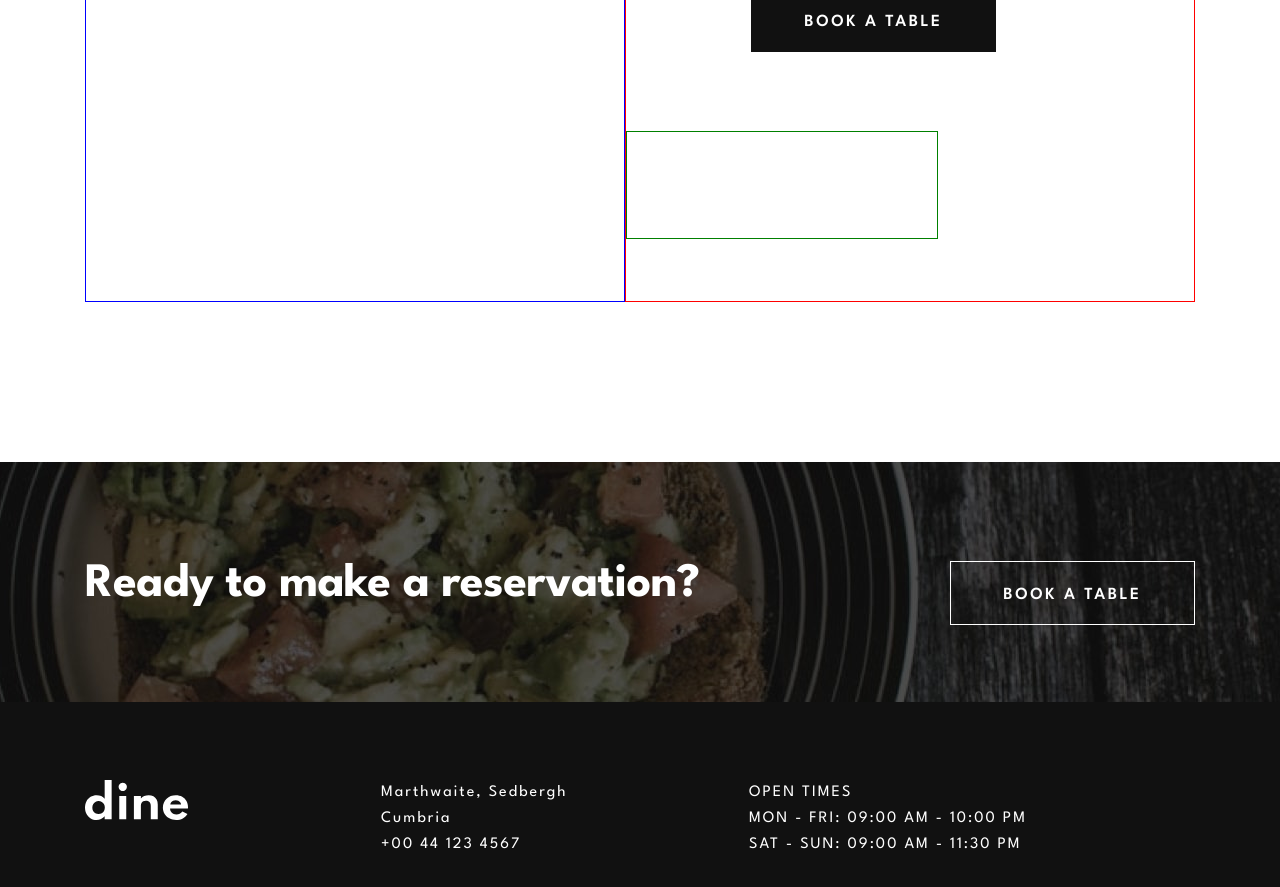
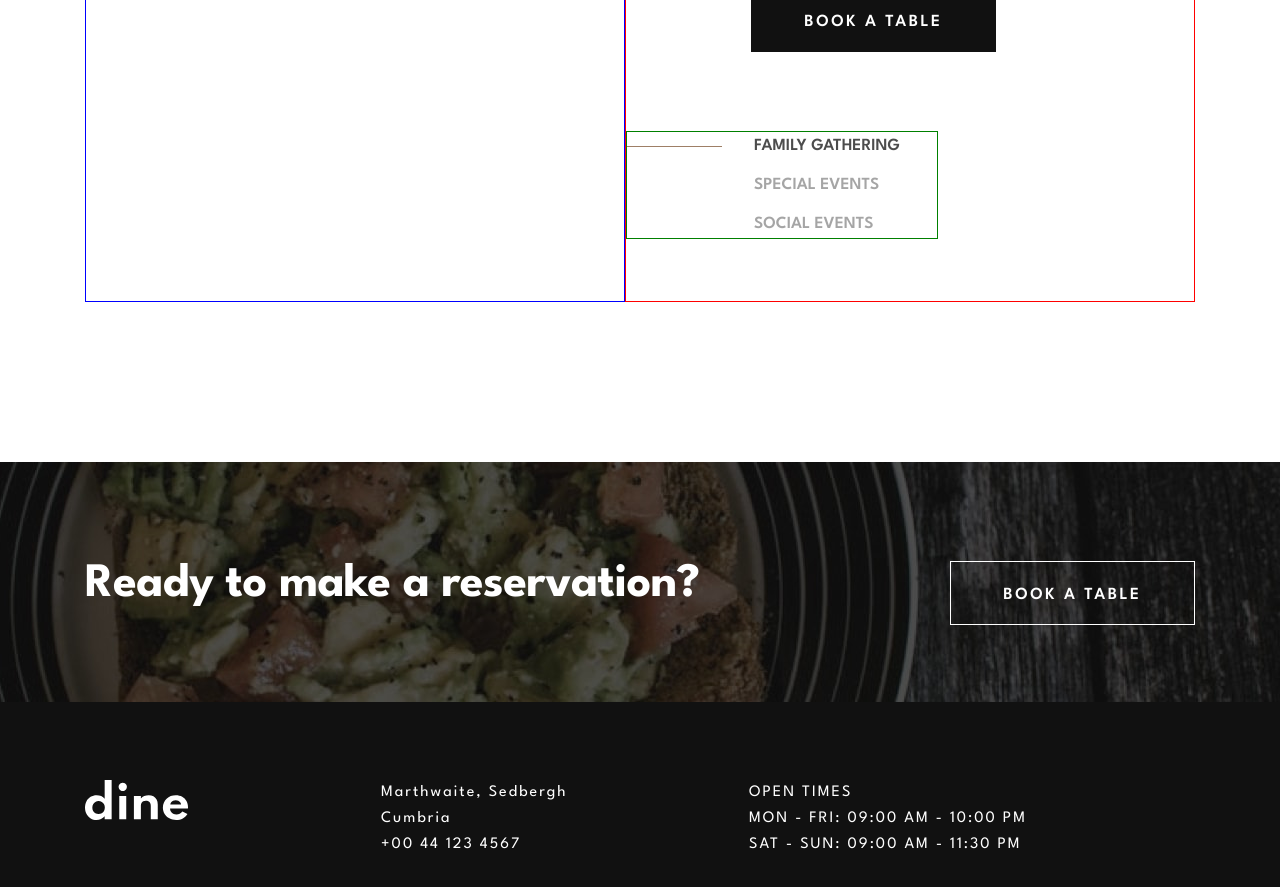
Before and after one commit to danielopq/Dine-Restaurant, a React (Vite) app: page / in a window 1280 px wide. Shown: the part 3440-4327 px from the top of the page. Built offline with nearby package versions, Linux system fonts and the light colour scheme.

Commit message:
SlideNavBarButton.tsx - finished

```diff
--- a/src/assets/components/home/components/slide/slideNavBar/SlideNavBar.tsx
+++ b/src/assets/components/home/components/slide/slideNavBar/SlideNavBar.tsx
@@ -1,8 +1,14 @@
 import './slideNavBar.css';
 
-const SlideNavBar = () =>{
-    return(
-        <nav id="slideNavBar"></nav>
+import SlideNavBarButton from './slideNavBarButton/slideNavBarButton';
+
+const SlideNavBar = () => {
+    return (
+        <nav id="slideNavBar">
+            <SlideNavBarButton text={'FAMILY GATHERING'} disabled={true}/>
+            <SlideNavBarButton text={'SPECIAL EVENTS'} disabled={false}/>
+            <SlideNavBarButton text={'SOCIAL EVENTS'} disabled={false}/>
+        </nav>
     )
 }
 export default SlideNavBar;
--- a/src/assets/components/home/components/slide/slideNavBar/slideNavBar.css
+++ b/src/assets/components/home/components/slide/slideNavBar/slideNavBar.css
@@ -1,6 +1,9 @@
 #slideNavBar{
     width: 312px;
     height: 108px;
+    display: flex;
+    flex-direction: column;
+    justify-content: space-between;
     margin: 79px 0px 0px -125px;
     border: solid 1px green;
 }
--- /dev/null
+++ b/src/assets/components/home/components/slide/slideNavBar/slideNavBarButton/SlideNavBarButton.tsx
@@ -0,0 +1,16 @@
+import './slideNavBarButton.css';
+
+interface SlideNavBarButtonProps{
+    text:string;
+    disabled:boolean;
+}
+
+const SlideNavBarButton: React.FC<SlideNavBarButtonProps> = ({text,disabled}) => {
+    return (
+        <div className='slideNavBarButton'>
+            <div className="snb-line" style={{backgroundColor: disabled ? 'var(--Beaver)' : 'white'}}></div>
+            <div className={disabled ? 'snb-disabled' : 'snb-enabled'}>{text.toUpperCase()}</div>
+        </div>
+    )
+}
+export default SlideNavBarButton;
--- /dev/null
+++ b/src/assets/components/home/components/slide/slideNavBar/slideNavBarButton/slideNavBarButton.css
@@ -0,0 +1,36 @@
+.slideNavBarButton{
+    height: 28px;
+    display: flex;
+    flex-direction: row;
+    align-items: center;
+    justify-content: flex-start;
+    font: 600 17px/28px 'LeagueSpartan-SemiBold';
+    letter-spacing: 2.5;
+}
+
+.snb-line{
+    width: 95px;
+    height: 1px;
+    margin-right: 32px;
+}
+
+.slideNavBarButton div:last-child{
+    transition: color 0.3s ease;
+    user-select: none;
+}
+
+.snb-disabled{
+    color: rgb(76,76,76)
+}
+
+.snb-enabled{
+    color: rgba(76,76,76,0.5);
+    user-select: none;
+    cursor: pointer;
+}
+
+@media(hover:hover){
+    .snb-enabled:hover{
+        color: rgba(76,76,76,1);
+    }
+}
```
